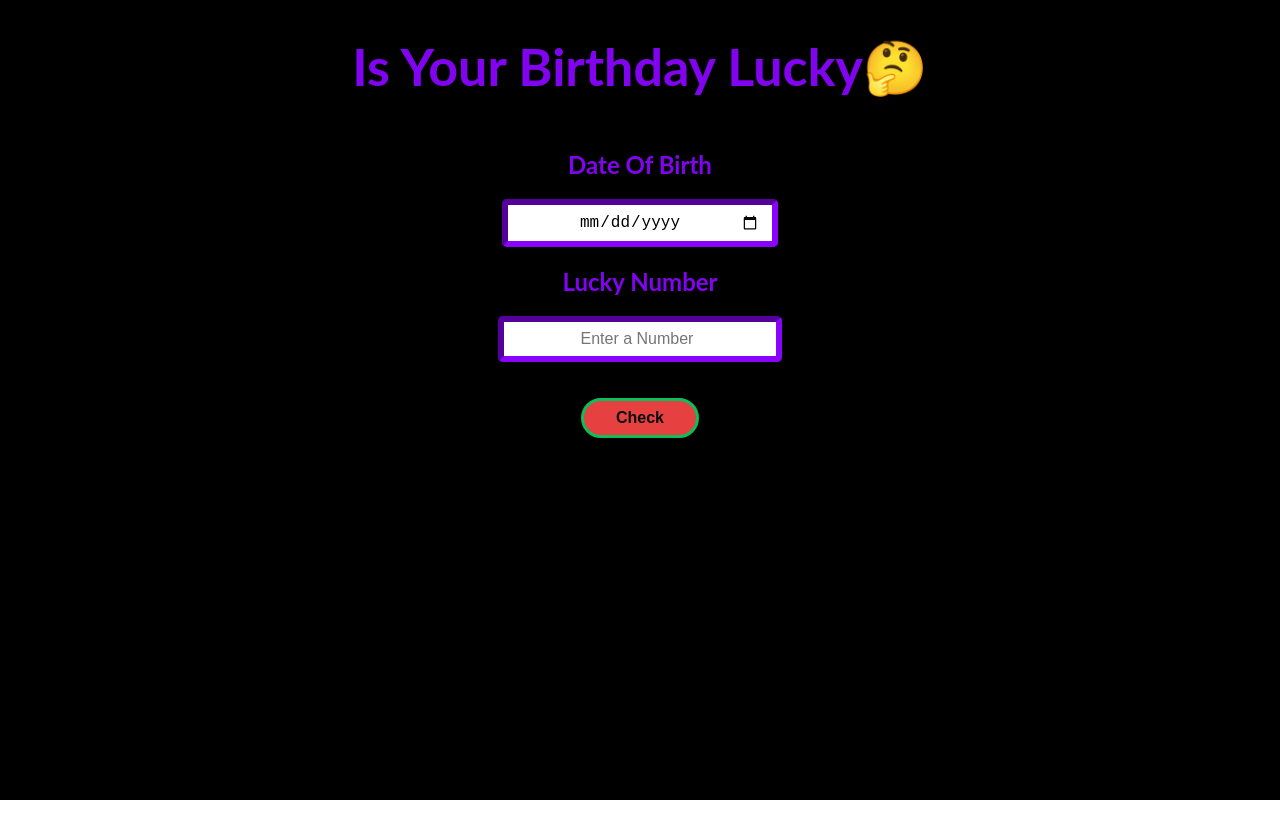
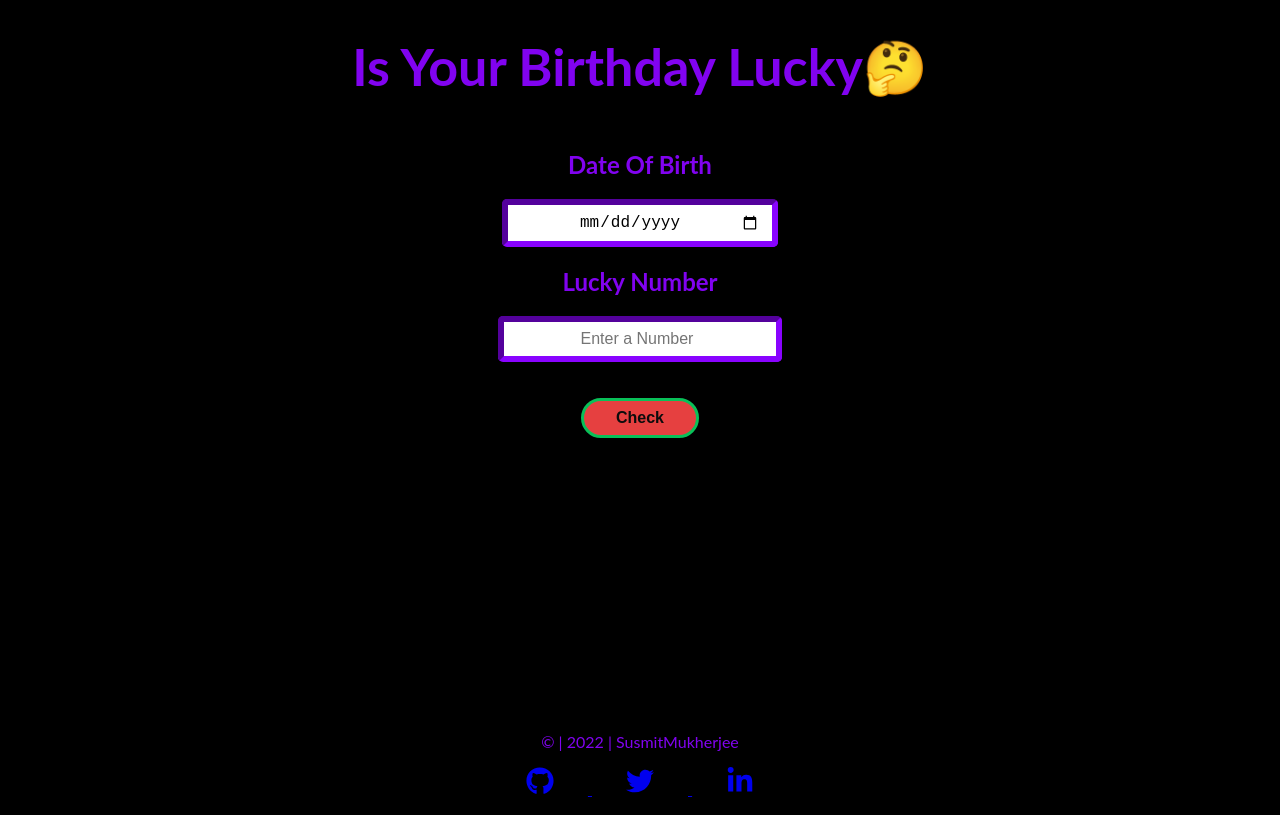
Before and after one commit to SusmitM/LuckyNumber_Checker, a React (Create React App) app: page / in a window 1280 px wide. Built offline with nearby package versions, Linux system fonts and the light colour scheme.

Commit message:
feature: added footer

```diff
--- a/src/App.css
+++ b/src/App.css
@@ -13,15 +13,17 @@
   font-size: calc(10px + 2vmin);
   color: #8103f0;
 }
-.dob-label{
+
+.dob-label {
   width: 100%;
-  margin:1rem;
+  margin: 1rem;
   display: block;
   font-weight: 700;
   font-size: x-large;
   text-align: center;
 }
-#dob-input{
+
+#dob-input {
   width: 30vh;
   border-radius: 5px;
   padding: 0.5rem 0.75rem 0.5rem 0.75rem;
@@ -32,15 +34,17 @@
   margin: 0.25rem 0rem;
 
 }
-.num-label{
+
+.num-label {
   width: 100%;
-  margin-top:1rem;
+  margin-top: 1rem;
   margin-bottom: 1rem;
   display: block;
   font-weight: 700;
   font-size: x-large;
 }
-#num-input{
+
+#num-input {
   width: 32vh;
   border-radius: 5px;
   padding: 0.5rem 0.5rem 0.5rem 0.5rem;
@@ -50,22 +54,49 @@
   text-align: center;
   margin: 0.25rem 0;
 }
-#checkBtn{
+
+#checkBtn {
   font-size: medium;
   font-weight: 700;
   cursor: pointer;
   border: 0.2rem solid #09c059;
   color: rgb(12, 12, 12);
   background-color: #e64040;
-  padding:0.5rem;
+  padding: 0.5rem;
   padding-left: 2rem;
   padding-right: 2rem;
   border-radius: 25px;
   margin-top: 2rem;
 }
-.output{
+
+.output {
   margin: 2rem;
   width: 100%;
   font-size: calc(10px + 4vmin);
   font-weight: bold;
 }
+
+.footer {
+  width: 100%;
+  background-color: black;
+  color: #8103f0;
+  clear: both;
+  position: relative;
+  height: 115px;
+  margin-top: -100px;
+}
+
+.fText {
+  display: block;
+  padding-top: 2rem;
+  width: 100%;
+}
+
+.fIcon {
+  width: 2em;
+  height: 1.75em;
+  padding-top: 1rem;
+  padding-right: 2rem;
+  padding-left: 2rem;
+
+}
--- a/src/App.js
+++ b/src/App.js
@@ -1,4 +1,8 @@
 import{useState,useRef} from "react";
+import { FaGithub, FaLinkedin } from "react-icons/fa";
+import { FaTwitter } from "react-icons/fa";
+import { FaLinkedinIn} from "react-icons/fa";
+
 import './App.css';
 
 function App() {
@@ -43,11 +47,6 @@ const clickCheck=() =>{
 
    }
 
-
-
-
-
-
 };
 
   return (
@@ -70,6 +69,15 @@ const clickCheck=() =>{
 
 
       </header>
+      <footer class="footer">
+        <span class="fText">© | 2022 | SusmitMukherjee</span>
+        <a href="https://github.com/Snow-Bull/LuckyNumber_Checker" target="_blank">  < FaGithub  class="fIcon"/> </a>
+        <a href="https://twitter.com/SusmitMukherje5" target="_blank">  < FaTwitter  class="fIcon"/> </a>
+        <a href="https://www.linkedin.com/in/susmit-mukherjee-5aa8211b5/" target="_blank">  < FaLinkedinIn  class="fIcon"/> </a>
+
+
+
+      </footer>
     </div>
   );
 }
```
Also changed, not shown: package.json (+8 -1 lines), 1 other file (tests, documents, lock files or other folders).
